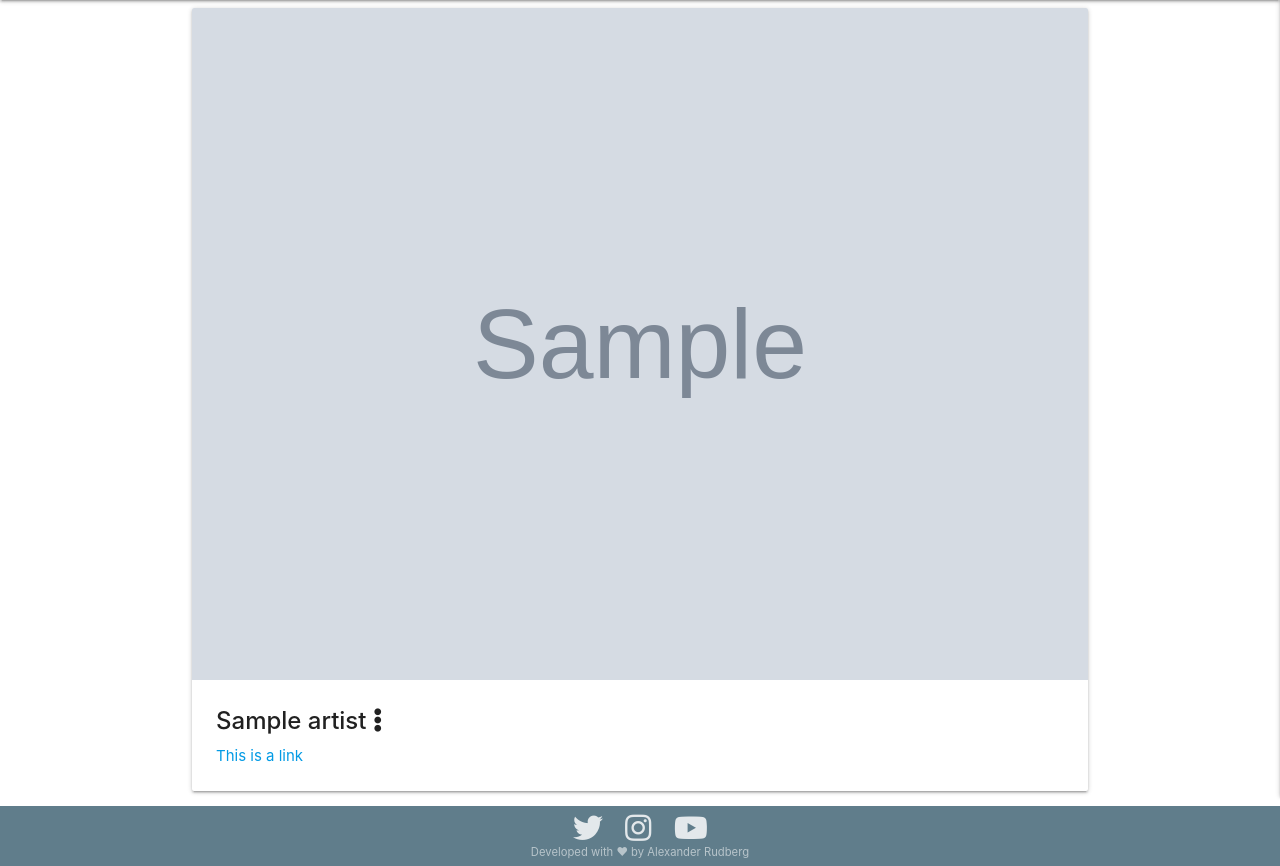
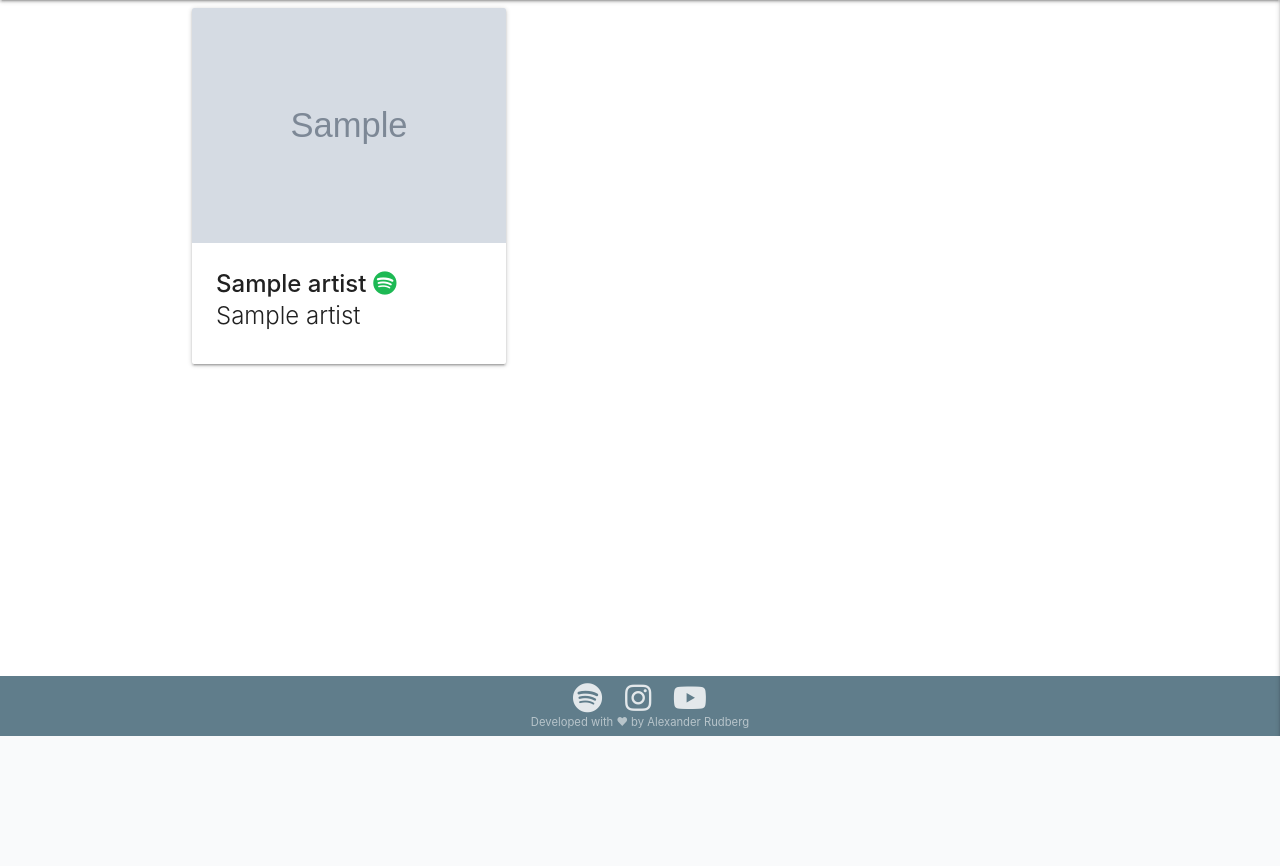
Before and after one commit to rudberga/CI-MS3-calm, a Flask app: page /get_artists in a window 1280 px wide. Shown: the part 64-930 px from the top of the page. After the commit the page ends 800 px from the top, so only its background shows below. Run offline with Flask 2, Linux system fonts and the light colour scheme; grey boxes marked "Sample" are stand-in pictures; a database or web service that is not in the repository returns one stand-in record (values such as "Sample title"); some libraries are stand-ins or nearby versions.

Commit message:
ADD - spotify url and db key for easier navigation for users

```diff
--- a/static/css/style.css
+++ b/static/css/style.css
@@ -31,6 +31,16 @@ main {
 
 .bg-landing {
     background-image: url(https://images.unsplash.com/photo-1563459802257-2a97df940f11?ixid=MXwxMjA3fDB8MHxwaG90by1wYWdlfHx8fGVufDB8fHw%3D&ixlib=rb-1.2.1&auto=format&fit=crop&w=2550&q=80);
+}
+
+/*--------------------------------- Artist cards */
+
+.card {
+    width: 35%;
+}
+
+.card-content i {
+    color: #1DB954;
 }
 
 /*--------------------------------- Footer */
--- a/templates/artists.html
+++ b/templates/artists.html
@@ -8,14 +8,14 @@
     </div>
     <div class="card-content">
         <span class="card-title activator grey-text text-darken-4"><strong>{{ artist.artist_name }}</strong>
-        <i class="fas fa-ellipsis-v"></i></span>
-        <p><a href="#">This is a link</a></p>
+        <a href="{{ artist.spotify }}" target="_blank"><i class="fab fa-spotify"></i></a>
+        <p>{{ artist.genre_name }}</p>
     </div>
     <div class="card-reveal">
         <span class="card-title grey-text text-darken-4"><strong>{{ artist.artist_name }}</strong><i class="fas fa-times"></i></span>
-        <p>Genre: {{ artist.genre_name }}</p><br>
-        <p>Age: {{ artist.age }}</p><br>
-        <p>Nationality: {{ artist.nationality }}</p><br>
+        <p>Genre: {{ artist.genre_name }}</p>
+        <p>Age: {{ artist.age }}</p>
+        <p>Nationality: {{ artist.nationality }}</p>
         {% if artist.vocals == "on" %}
             Vocals:<i class="fas fa-microphone"></i>
         {% endif %}
--- a/templates/base.html
+++ b/templates/base.html
@@ -71,7 +71,7 @@
 
     <footer class="page-footer-bg-color">
         <div class="socials-footer center-align">
-            <a href="https://www.twitter.com/" target="_blank"><i class="fab fa-twitter hvr-fade"></i></a>
+            <a href="https://www.spotify.com/" target="_blank"><i class="fab fa-spotify hvr-fade"></i></a>
             <a href="https://www.instagram.com" target="_blank"><i class="fab fa-instagram hvr-fade"></i></a>
             <a href="https://www.youtube.com/" target="_blank"><i class="fab fa-youtube hvr-fade"></i></a>
         </div>
```
